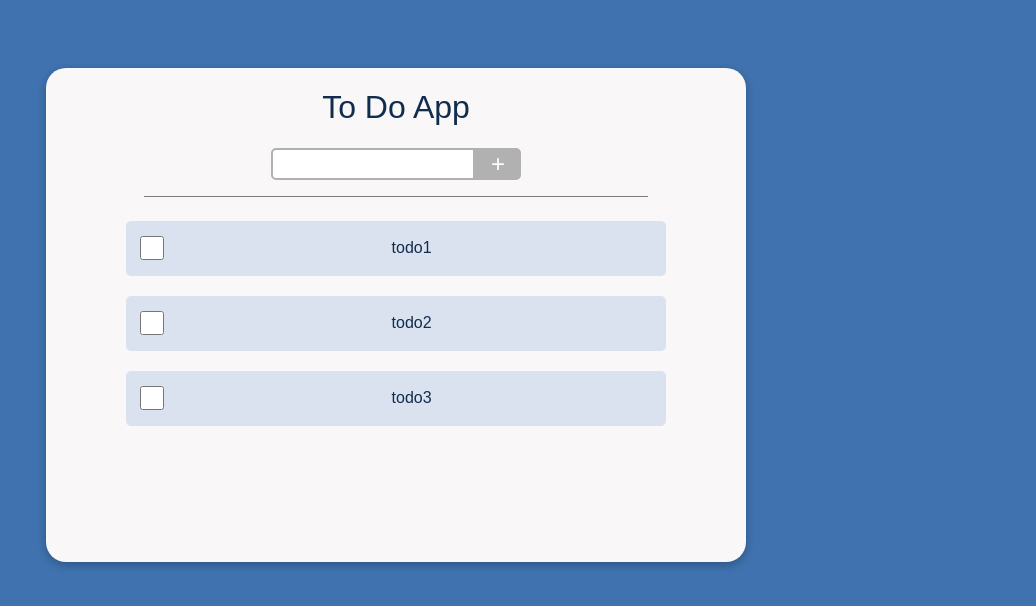
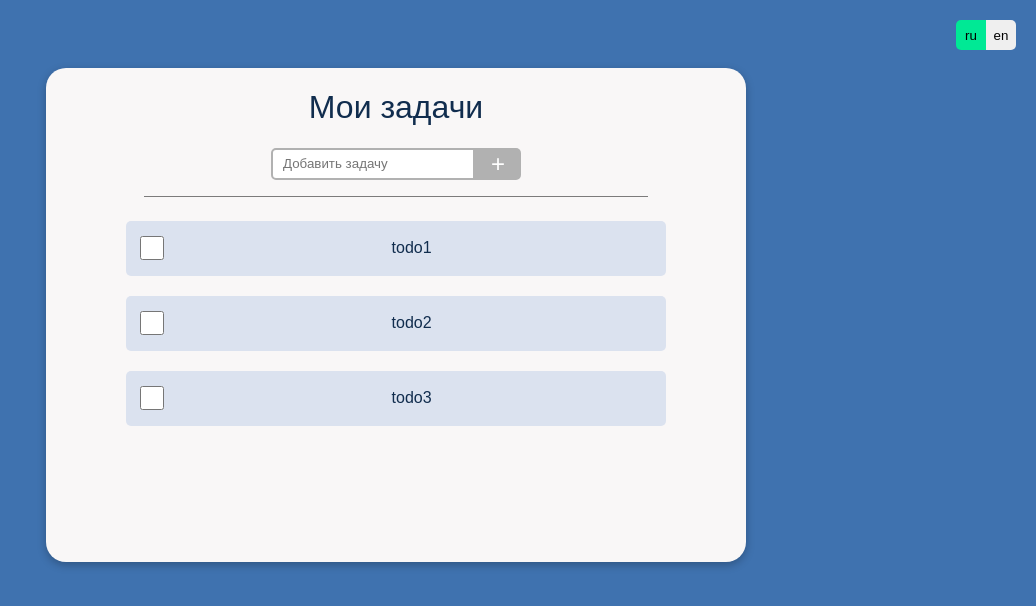
Before and after one commit to Votchitsev/tt-todo, a React (Create React App) app: page / in a window 1280 px wide. Shown: the top 606 px of the page, without its empty margins (244-1280 px from the left). Built offline with nearby package versions, Linux system fonts and the light colour scheme.

Commit message:
Добавил возможость переключения языка интерфейса

```diff
--- a/package.json
+++ b/package.json
@@ -10,6 +10,8 @@
     "@types/node": "^16.18.34",
     "@types/react": "^18.2.7",
     "@types/react-dom": "^18.2.4",
+    "mobx": "^6.9.0",
+    "mobx-react": "^7.6.0",
     "react": "^18.2.0",
     "react-dom": "^18.2.0",
     "react-scripts": "5.0.1",
--- a/src/App.tsx
+++ b/src/App.tsx
@@ -1,16 +1,22 @@
-import style from './App.module.scss';
+import { observer } from 'mobx-react';
 import AddTodoForm from './components/AddTodoForm/AddTodoForm';
 import TodoList from './components/TodoList/TodoList';
+import LangToggle from './components/LangToggle/LangToggle';
+import { useStore } from './store/store';
+import style from './App.module.scss';
 
 function App() {
+  const { langStore } = useStore();
+
   return (
     <div className={style.card}>
-      <h1>To Do App</h1>
+      <h1>{ langStore.content.appName }</h1>
       <AddTodoForm />
       <hr className={style.hr} />
       <TodoList />
+      <LangToggle />
     </div>
   );
 }
 
-export default App;
+export default observer(App);
--- a/src/components/AddTodoForm/AddTodoForm.tsx
+++ b/src/components/AddTodoForm/AddTodoForm.tsx
@@ -1,10 +1,20 @@
+import { useStore } from '../../store/store';
 import style from './AddTodoForm.module.scss';
 
 function AddTodoForm() {
+  const { langStore } = useStore();
+
   return(
     <form className={style.form}>
-      <input className={style.text_input} type="text"></input>
-      <input className={style.submit_input} type="submit" value='+'></input>
+      <input
+        className={style.text_input}
+        type="text"
+        placeholder={ langStore.content.formPlaceholder }
+      />
+      <input
+        className={style.submit_input}
+        type="submit" value='+'
+      />
     </form>
   )
 }
--- /dev/null
+++ b/src/components/LangToggle/LangToggle.module.scss
@@ -0,0 +1,27 @@
+.toggle {
+  width: 60px;
+  height: 30px;
+  position: absolute;
+  top: 20px;
+  right: 20px;
+  border-radius: 5px;
+
+  button {
+    border: none;
+    cursor: pointer;
+    height: 100%;
+    width: 50%;
+  }
+}
+
+.active {
+  background-color: #00E995;
+}
+
+.left {
+  border-radius: 5px 0px 0px 5px;
+}
+
+.right {
+  border-radius: 0px 5px 5px 0px;
+}
--- /dev/null
+++ b/src/components/LangToggle/LangToggle.tsx
@@ -0,0 +1,41 @@
+import { type MouseEvent } from 'react';
+import { observer } from 'mobx-react'
+import style from './LangToggle.module.scss';
+import { useStore } from '../../store/store';
+
+function LangToggle() {
+  const { langStore } = useStore();
+
+  const onClickHandle = (e: MouseEvent<HTMLButtonElement>) => {
+    if (e.currentTarget.getAttribute('name') === 'ru') {
+      langStore.language = 'ru';
+    };
+
+    if (e.currentTarget.getAttribute('name') === 'en') {
+      langStore.language = 'en';
+    }
+  }
+
+  return (
+    <div className={style.toggle}>
+      <button
+        className={ `${style.left} ${langStore.language === 'ru' ? `${style.active}` : ''}` }
+        type='button'
+        onClick={onClickHandle}
+        name='ru'
+      >
+        ru
+      </button>
+      <button
+        className={ `${style.right} ${langStore.language === 'en' ? `${style.active}` : ''}` }
+        type='button'
+        onClick={onClickHandle}
+        name='en'
+      >
+        en
+      </button>
+    </div>
+  )
+}
+
+export default observer(LangToggle);
--- a/src/components/TodoItem/TodoItem.tsx
+++ b/src/components/TodoItem/TodoItem.tsx
@@ -1,13 +1,16 @@
+import { useStore } from '../../store/store';
 import style from './TodoItem.module.scss';
 
 function TodoItem({ content } : { content : string }) {
+  const { langStore } = useStore();
+
   return (
     <li className={style.item}>
       <input type="checkbox"></input>
       <div className={style.content}>{ content }</div>
       <div className={style.btn_container}>
-        <button className={style.edit_btn}>Change</button>
-        <button className={style.delete_btn}>Delete</button>
+        <button className={style.edit_btn}>{ langStore.content.editTaskBtn }</button>
+        <button className={style.delete_btn}>{ langStore.content.deleteTaskBtn }</button>
       </div>
     </li>
   )
--- /dev/null
+++ b/src/store/lang.ts
@@ -0,0 +1,22 @@
+import { makeAutoObservable } from 'mobx';
+import ru from '../lang/ru';
+import en from '../lang/en';
+
+
+class Lang {
+  language = 'ru' as 'ru' | 'en';
+  languages = {
+    'ru': ru,
+    'en': en,
+  }
+
+  constructor() {
+    makeAutoObservable(this);
+  }
+
+  get content() {
+    return this.languages[this.language];
+  }
+}
+
+export default Lang;
--- /dev/null
+++ b/src/store/store.ts
@@ -0,0 +1,12 @@
+import { createContext, useContext } from 'react';
+import Lang from './lang';
+
+const store = {
+  langStore: new Lang(),
+};
+
+export const StoreContext = createContext(store);
+
+export const useStore = () => {
+  return useContext<typeof store>(StoreContext);
+};
```
Also changed, not shown: 1 other file (tests, documents, lock files or other folders).
